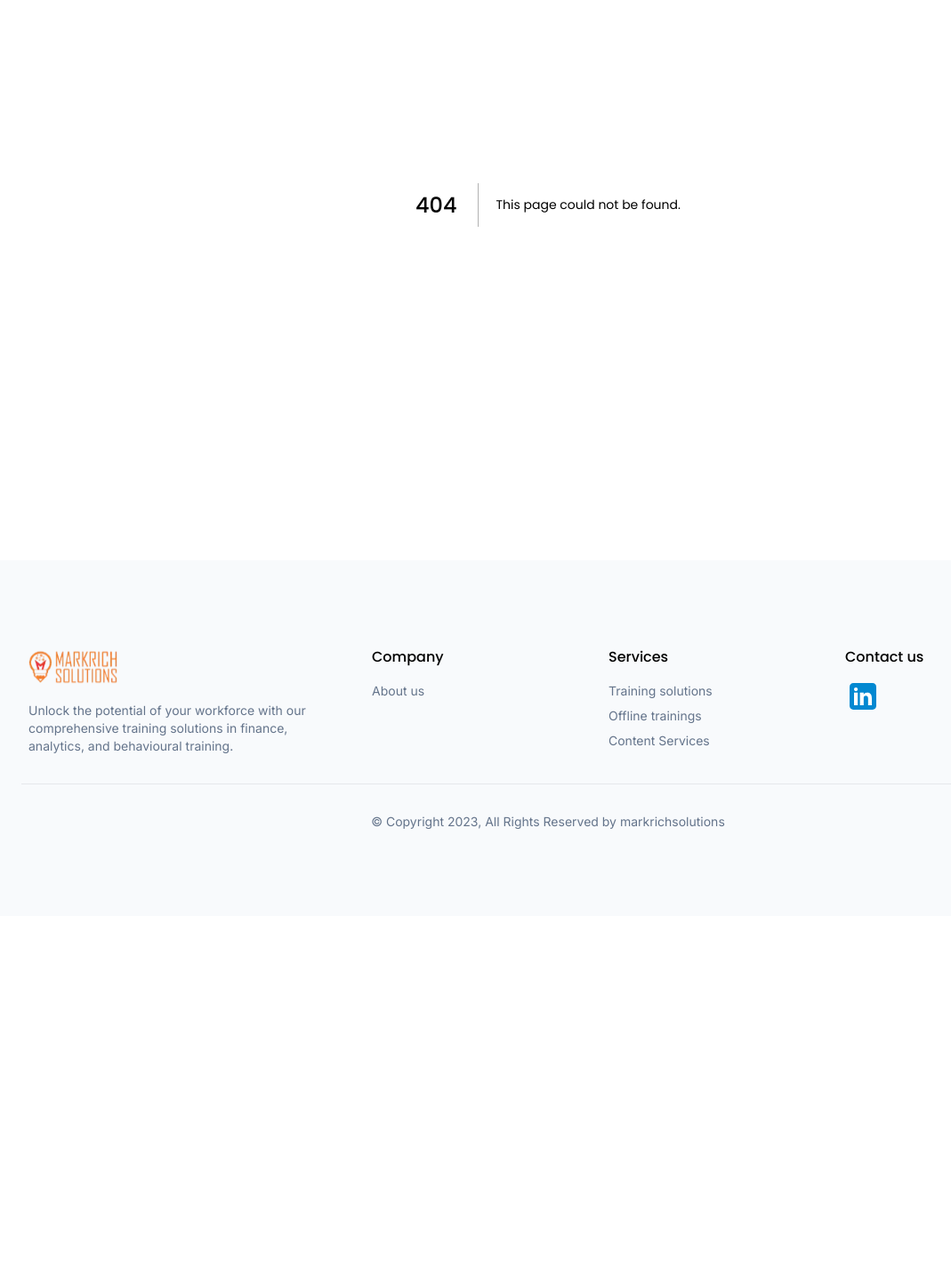
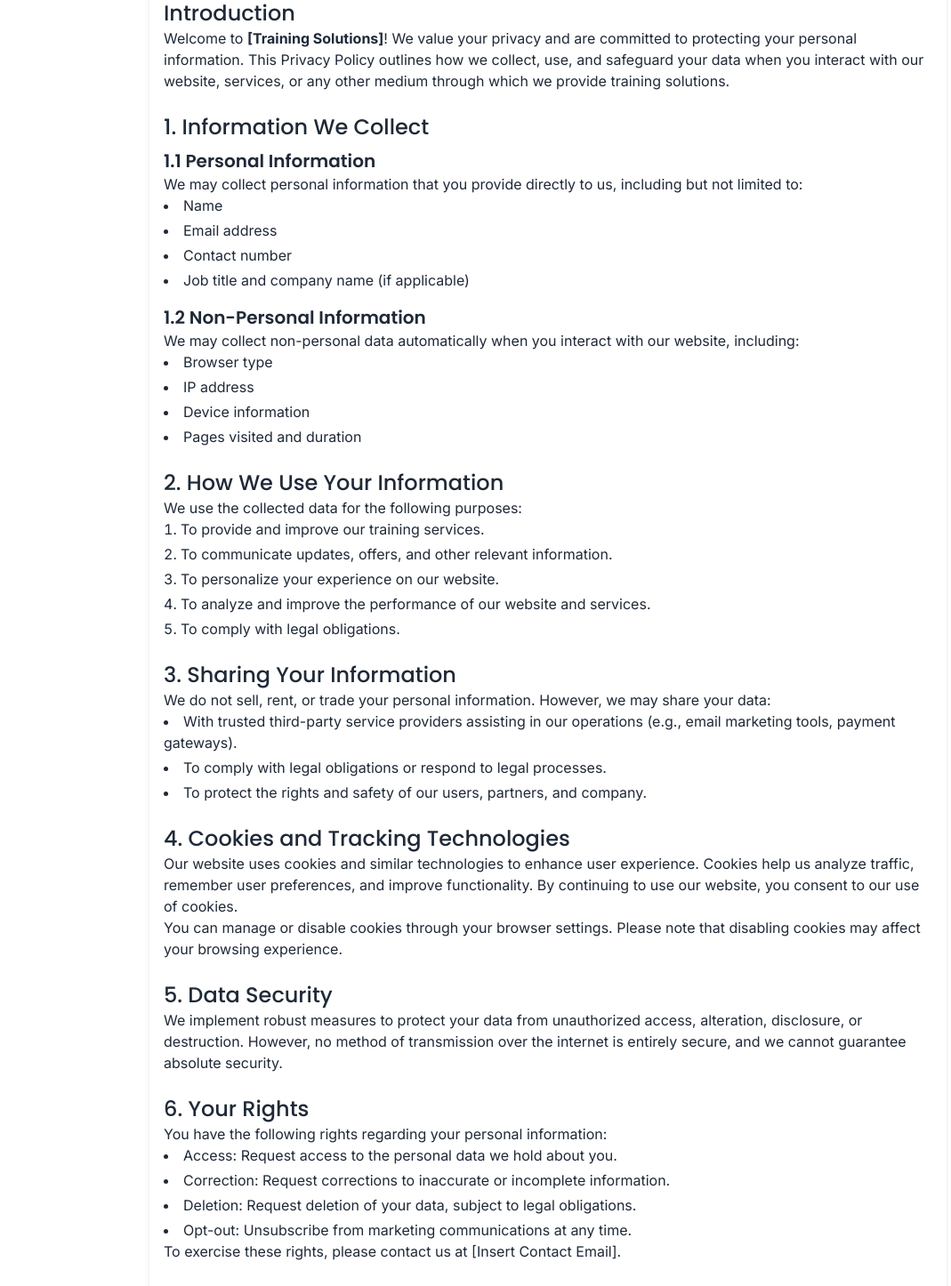
Before and after one commit to markrich-2026/markrich-website, a Next.js app: page /privacy-policy in a window 1280 px wide. Before the commit this address had no page. Shown: the part 240-1686 px from the top of the page at 89% size, without its empty margins (24-1093 px from the left). Before the commit the page ends 1270 px from the top, so only its background shows below. Built offline with nearby package versions, Linux system fonts and the light colour scheme.

Commit message:
Added privacy Policy Page

```diff
--- /dev/null
+++ b/pages/privacy-policy.jsx
@@ -0,0 +1,189 @@
+import React from "react";
+
+const PrivacyPolicy = () => {
+  return (
+    <div className="min-h-screen max-w-screen bg-white text-gray-800 py-10">
+      <div className="max-w-4xl mx-auto px-4 sm:px-6 lg:px-8 bg-white shadow-md rounded-lg p-6">
+        <h1 className="text-3xl font-semibold mb-4">Privacy Policy</h1>
+        <p className="text-sm text-gray-500">Effective Date: 16/01/2024</p>
+        <hr className="my-4" />
+        <section className="space-y-6">
+          <div>
+            <h2 className="text-2xl font-medium">Introduction</h2>
+            <p>
+              Welcome to <strong>[Training Solutions]</strong>! We value your
+              privacy and are committed to protecting your personal information.
+              This Privacy Policy outlines how we collect, use, and safeguard
+              your data when you interact with our website, services, or any
+              other medium through which we provide training solutions.
+            </p>
+          </div>
+
+          <div>
+            <h2 className="text-2xl font-medium">1. Information We Collect</h2>
+            <h3 className="text-xl font-semibold mt-2">
+              1.1 Personal Information
+            </h3>
+            <p>
+              We may collect personal information that you provide directly to
+              us, including but not limited to:
+            </p>
+            <ul className="list-disc list-inside space-y-1">
+              <li>Name</li>
+              <li>Email address</li>
+              <li>Contact number</li>
+              <li>Job title and company name (if applicable)</li>
+            </ul>
+
+            <h3 className="text-xl font-semibold mt-4">
+              1.2 Non-Personal Information
+            </h3>
+            <p>
+              We may collect non-personal data automatically when you interact
+              with our website, including:
+            </p>
+            <ul className="list-disc list-inside space-y-1">
+              <li>Browser type</li>
+              <li>IP address</li>
+              <li>Device information</li>
+              <li>Pages visited and duration</li>
+            </ul>
+          </div>
+
+          <div>
+            <h2 className="text-2xl font-medium">
+              2. How We Use Your Information
+            </h2>
+            <p>We use the collected data for the following purposes:</p>
+            <ol className="list-decimal list-inside space-y-1">
+              <li>To provide and improve our training services.</li>
+              <li>
+                To communicate updates, offers, and other relevant information.
+              </li>
+              <li>To personalize your experience on our website.</li>
+              <li>
+                To analyze and improve the performance of our website and
+                services.
+              </li>
+              <li>To comply with legal obligations.</li>
+            </ol>
+          </div>
+
+          <div>
+            <h2 className="text-2xl font-medium">
+              3. Sharing Your Information
+            </h2>
+            <p>
+              We do not sell, rent, or trade your personal information. However,
+              we may share your data:
+            </p>
+            <ul className="list-disc list-inside space-y-1">
+              <li>
+                With trusted third-party service providers assisting in our
+                operations (e.g., email marketing tools, payment gateways).
+              </li>
+              <li>
+                To comply with legal obligations or respond to legal processes.
+              </li>
+              <li>
+                To protect the rights and safety of our users, partners, and
+                company.
+              </li>
+            </ul>
+          </div>
+
+          <div>
+            <h2 className="text-2xl font-medium">
+              4. Cookies and Tracking Technologies
+            </h2>
+            <p>
+              Our website uses cookies and similar technologies to enhance user
+              experience. Cookies help us analyze traffic, remember user
+              preferences, and improve functionality. By continuing to use our
+              website, you consent to our use of cookies.
+            </p>
+            <p>
+              You can manage or disable cookies through your browser settings.
+              Please note that disabling cookies may affect your browsing
+              experience.
+            </p>
+          </div>
+
+          <div>
+            <h2 className="text-2xl font-medium">5. Data Security</h2>
+            <p>
+              We implement robust measures to protect your data from
+              unauthorized access, alteration, disclosure, or destruction.
+              However, no method of transmission over the internet is entirely
+              secure, and we cannot guarantee absolute security.
+            </p>
+          </div>
+
+          <div>
+            <h2 className="text-2xl font-medium">6. Your Rights</h2>
+            <p>
+              You have the following rights regarding your personal information:
+            </p>
+            <ul className="list-disc list-inside space-y-1">
+              <li>
+                Access: Request access to the personal data we hold about you.
+              </li>
+              <li>
+                Correction: Request corrections to inaccurate or incomplete
+                information.
+              </li>
+              <li>
+                Deletion: Request deletion of your data, subject to legal
+                obligations.
+              </li>
+              <li>
+                Opt-out: Unsubscribe from marketing communications at any time.
+              </li>
+            </ul>
+            <p>
+              To exercise these rights, please contact us at [Insert Contact
+              Email].
+            </p>
+          </div>
+
+          <div>
+            <h2 className="text-2xl font-medium">7. Third-Party Links</h2>
+            <p>
+              Our website may contain links to third-party websites. We are not
+              responsible for the privacy practices of these external sites and
+              encourage you to review their privacy policies.
+            </p>
+          </div>
+
+          <div>
+            <h2 className="text-2xl font-medium">
+              8. Updates to This Privacy Policy
+            </h2>
+            <p>
+              We may update this Privacy Policy from time to time. Changes will
+              be effective immediately upon posting on this page. We encourage
+              you to review this policy periodically to stay informed about how
+              we protect your information.
+            </p>
+          </div>
+
+          <div>
+            <h2 className="text-2xl font-medium">9. Contact Us</h2>
+            <p>
+              If you have any questions, concerns, or feedback about this
+              Privacy Policy, please contact us:
+            </p>
+            <p className="py-2">
+              <strong>Markrich Solutions</strong>
+            </p>
+            <p>Email: mark@markrich.in</p>
+            <p>Phone: 9702551632</p>
+            <p>Address: Mumbai</p>
+          </div>
+        </section>
+      </div>
+    </div>
+  );
+};
+
+export default PrivacyPolicy;
```
